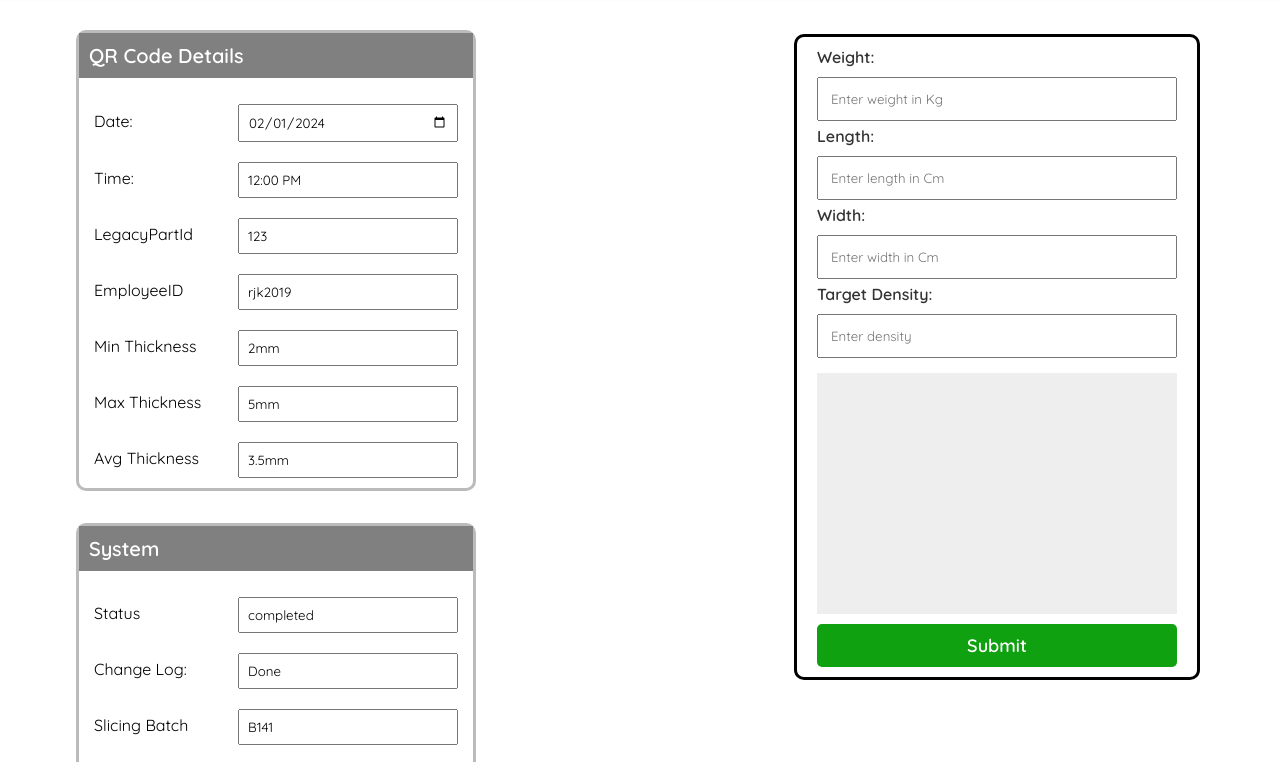
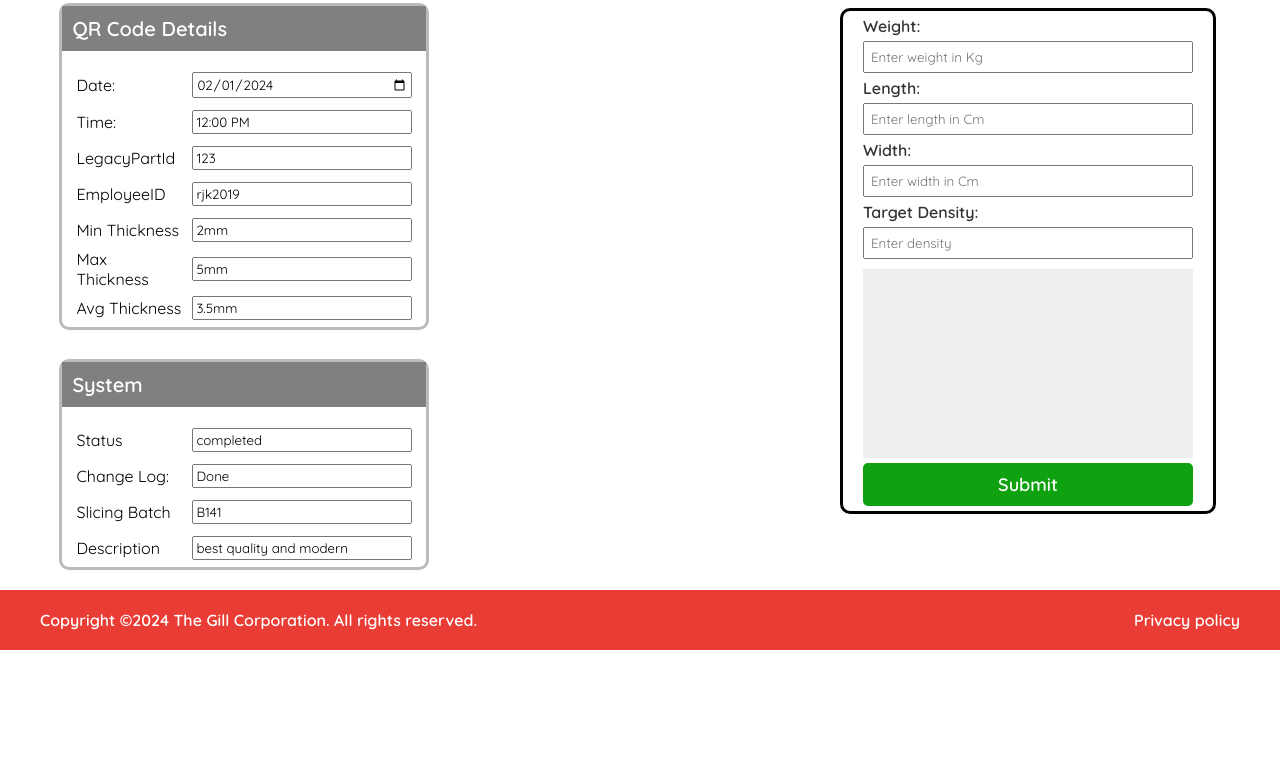
Before and after one commit to Rohit1802/MobireyTask, a plain HTML site: page index.html in a window 1280 px wide. Shown: the part 90-852 px from the top of the page. After the commit the page ends 800 px from the top, so only its background shows below. Drawn offline with Linux system fonts and the light colour scheme.

Commit message:
changes made all container in single page

```diff
--- a/style.css
+++ b/style.css
@@ -10,7 +10,7 @@
 
 .navbar {
   background-color: #fff;
-  padding: 10px 0;
+  padding: 5px 0;
   position: sticky;
   top: 0;
   left: 0;
@@ -20,6 +20,7 @@
 .container {
   max-width: 1200px;
   margin: 0 auto;
+  height: 100%;
 }
 
 .navbar-brand,
@@ -56,16 +57,16 @@
 .information {
   display: flex;
   flex-direction: column;
-  margin: 20px;
+  margin: 5px;
 }
 
 .manual-key,
 .manual-key2 {
-  width: 400px;
+  width: 370px;
   border-radius: 10px;
   border: 3px solid #bbbbbb;
   box-sizing: border-box;
-  margin: 1rem;
+  margin: 0.9rem;
   background-color: #fff;
 }
 
@@ -88,16 +89,10 @@
 .form-group {
   display: flex;
   align-items: center;
-  margin-bottom: 5px;
-  padding: 0 15px;
+  margin-bottom: 2px;
+  padding: 0 14px;
 }
 
-.form-group {
-  display: flex;
-  align-items: center;
-  margin-bottom: 5px;
-  padding: 0 15px;
-}
 
 label {
   flex: 1;
@@ -106,16 +101,16 @@
 
 .fixed-size-input {
   width: 220px;
-  padding: 8px;
+  padding: 2px;
   box-sizing: border-box;
 }
 
 .form {
-  width: 400px;
-  height: 640px;
+  width: 370px;
+  height: 500px;
   border: 3px solid #000;
   border-radius: 10px;
-  margin: 2.5rem;
+  margin: 1.5rem;
   display: flex;
   flex-direction: column;
   background-color: #fff;
@@ -126,12 +121,12 @@
 .form h2 {
   background-color: grey;
   color: #fff;
-  padding: 10px;
+  padding: 5px;
   font-size: 20px;
 }
 
 .info {
-  margin: 10px 20px;
+  margin: 5px 20px;
 }
 
 .input-info {
@@ -157,10 +152,10 @@
 
 input {
   width: 100%;
-  padding: 12px;
+  padding: 6px;
   box-sizing: border-box;
   margin-bottom: 5px;
-  margin-top: 10px;
+  margin-top: 5px;
 }
 
 .label {
@@ -169,7 +164,7 @@
   justify-content: center;
   align-items: center;
   background-color: #eee;
-  padding: 2rem 5rem;
+  padding: 2rem 2rem;
   margin-bottom: 10px;
   margin: 0 20px;
 }
```
